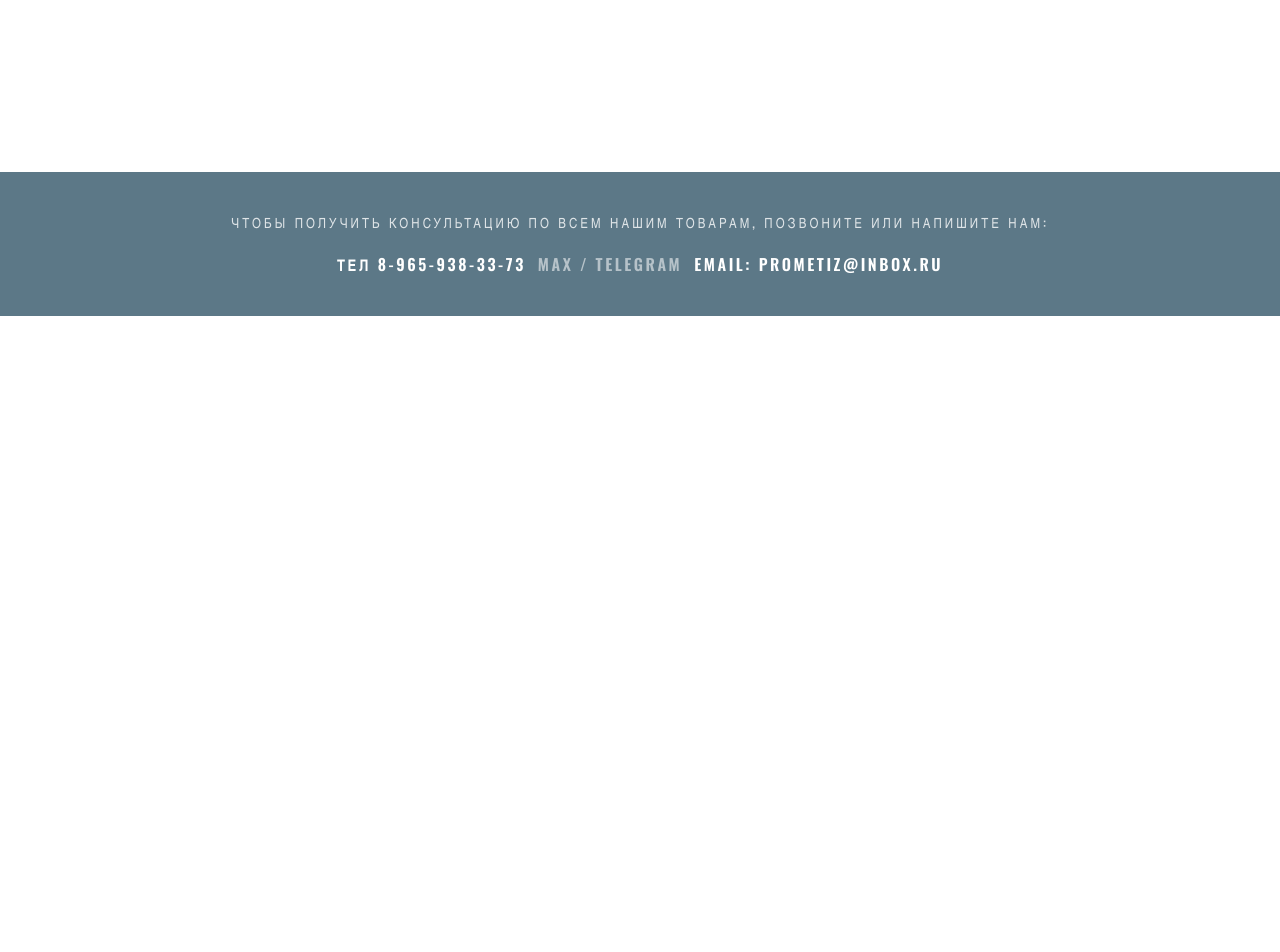
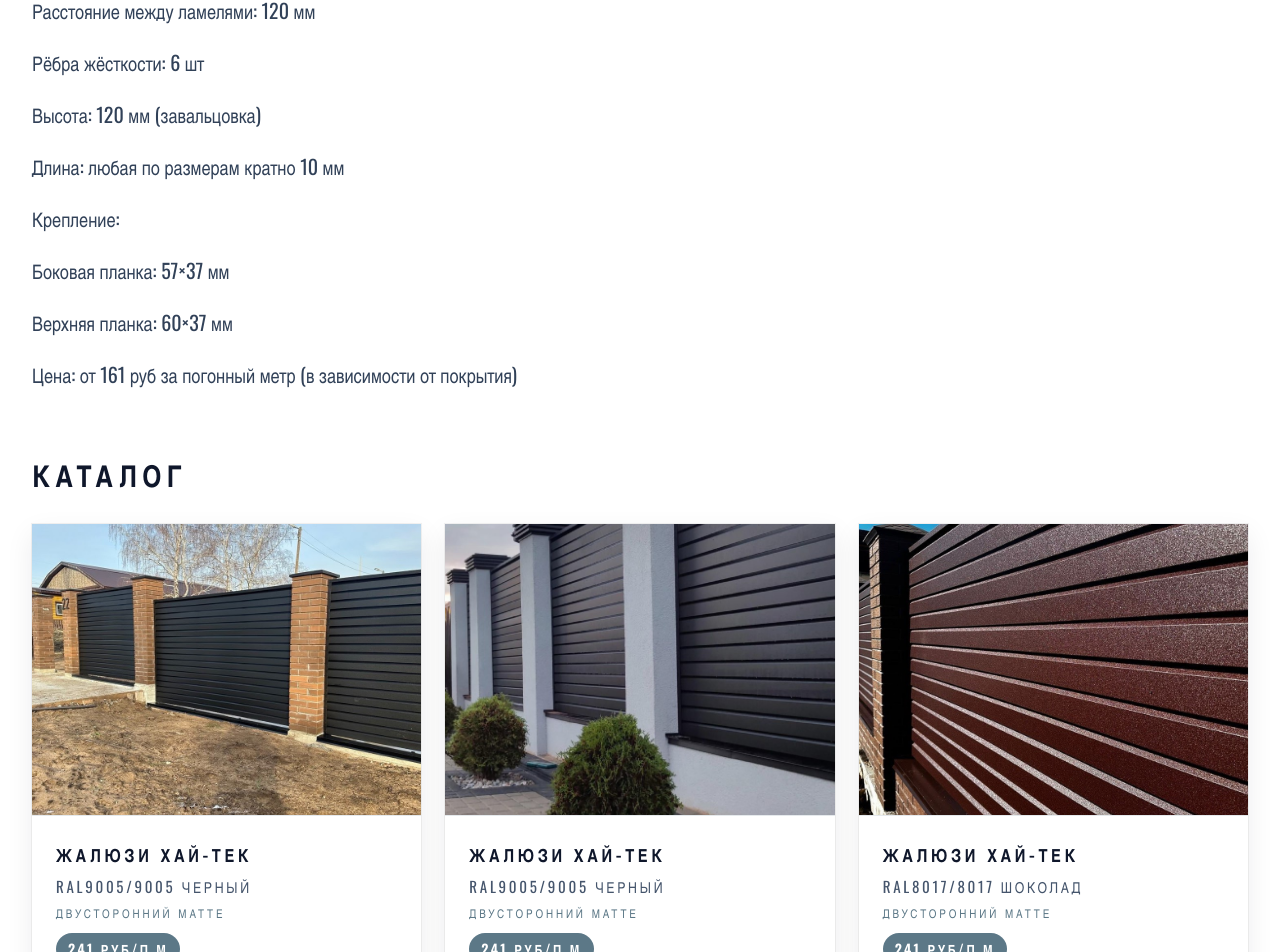
Before and after one commit to alchemmist/zaborsky, a Next.js app: page /fences/high-tech in a window 1280 px wide. Shown: the part 628-1580 px from the top of the page. Before the commit the page ends 944 px from the top, so only its background shows below. Built offline with nearby package versions, Linux system fonts and the light colour scheme.

Commit message:
add high-tech page

```diff
--- a/app/fences/high-tech/page.tsx
+++ b/app/fences/high-tech/page.tsx
@@ -1,4 +1,74 @@
 import { DevelopmentPage } from "@/components/development-page";
+import { CatalogPage, type CatalogProduct } from "@/components/catalog-page";
+
+const specs = [
+  "Рекомендуемое количество: 8 шт на 1 погонный метр высоты",
+  "Расстояние между ламелями: 120 мм",
+  "Рёбра жёсткости: 6 шт",
+  "Высота: 120 мм (завальцовка)",
+  "Длина: любая по размерам кратно 10 мм",
+  "Крепление:",
+  "Боковая планка: 57×37 мм",
+  "Верхняя планка: 60×37 мм",
+  "Цена: от 161 руб за погонный метр (в зависимости от покрытия)",
+];
+
+const products: CatalogProduct[] = [
+  {
+    id: "high-tech-1",
+    title: "Жалюзи хай-тек",
+    color: "RAL9005/9005 черный",
+    extra: "двусторонний матте",
+    price: "241 руб/п.м",
+    image: "/images/fences/high-tech/product-1.png",
+    alt: "Жалюзи хай-тек RAL9005/9005 черный",
+  },
+  {
+    id: "high-tech-2",
+    title: "Жалюзи хай-тек",
+    color: "RAL9005/9005 черный",
+    extra: "двусторонний матте",
+    price: "241 руб/п.м",
+    image: "/images/fences/high-tech/product-2.png",
+    alt: "Жалюзи хай-тек RAL9005/9005 черный",
+  },
+  {
+    id: "high-tech-3",
+    title: "Жалюзи хай-тек",
+    color: "RAL8017/8017 шоколад",
+    extra: "двусторонний матте",
+    price: "241 руб/п.м",
+    image: "/images/fences/high-tech/product-3.png",
+    alt: "Жалюзи хай-тек RAL8017/8017 шоколад",
+  },
+  {
+    id: "high-tech-4",
+    title: "Жалюзи хай-тек",
+    color: "RAL8019/8019 темный шоколад",
+    extra: "двусторонний матте",
+    price: "241 руб/п.м",
+    image: "/images/fences/high-tech/product-4.png",
+    alt: "Жалюзи хай-тек RAL8019/8019 темный шоколад",
+  },
+  {
+    id: "high-tech-5",
+    title: "Жалюзи хай-тек",
+    color: "RAL7024/7024 серый графит",
+    extra: "двусторонний матте",
+    price: "241 руб/п.м",
+    image: "/images/fences/high-tech/product-5.png",
+    alt: "Жалюзи хай-тек RAL7024/7024 серый графит",
+  },
+  {
+    id: "high-tech-6",
+    title: "Жалюзи хай-тек",
+    color: "RAL7024/7024 серый графит",
+    extra: "двусторонний матте",
+    price: "241 руб/п.м",
+    image: "/images/fences/high-tech/product-6.png",
+    alt: "Жалюзи хай-тек RAL7024/7024 серый графит",
+  },
+];
 
 export default function HighTechPage() {
   return (
@@ -7,6 +77,8 @@ export default function HighTechPage() {
       description="Минималистичный и технологичный забор для строгой современной архитектуры."
       imageSrc="/images/fences/high-tech.png"
       imageAlt="Жалюзи Хай-Тек"
-    />
+    >
+      <CatalogPage specs={specs} products={products} />
+    </DevelopmentPage>
   );
 }
```
